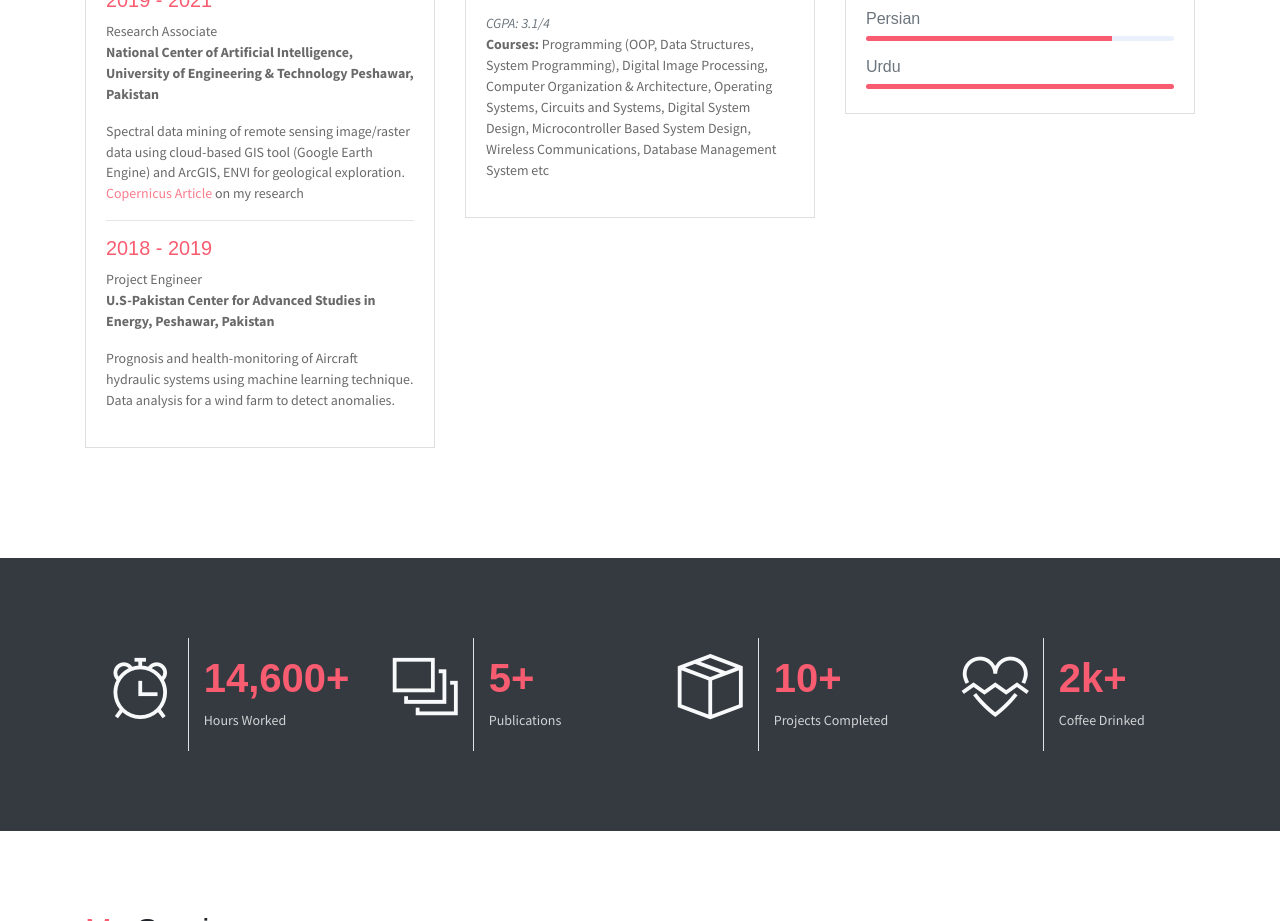
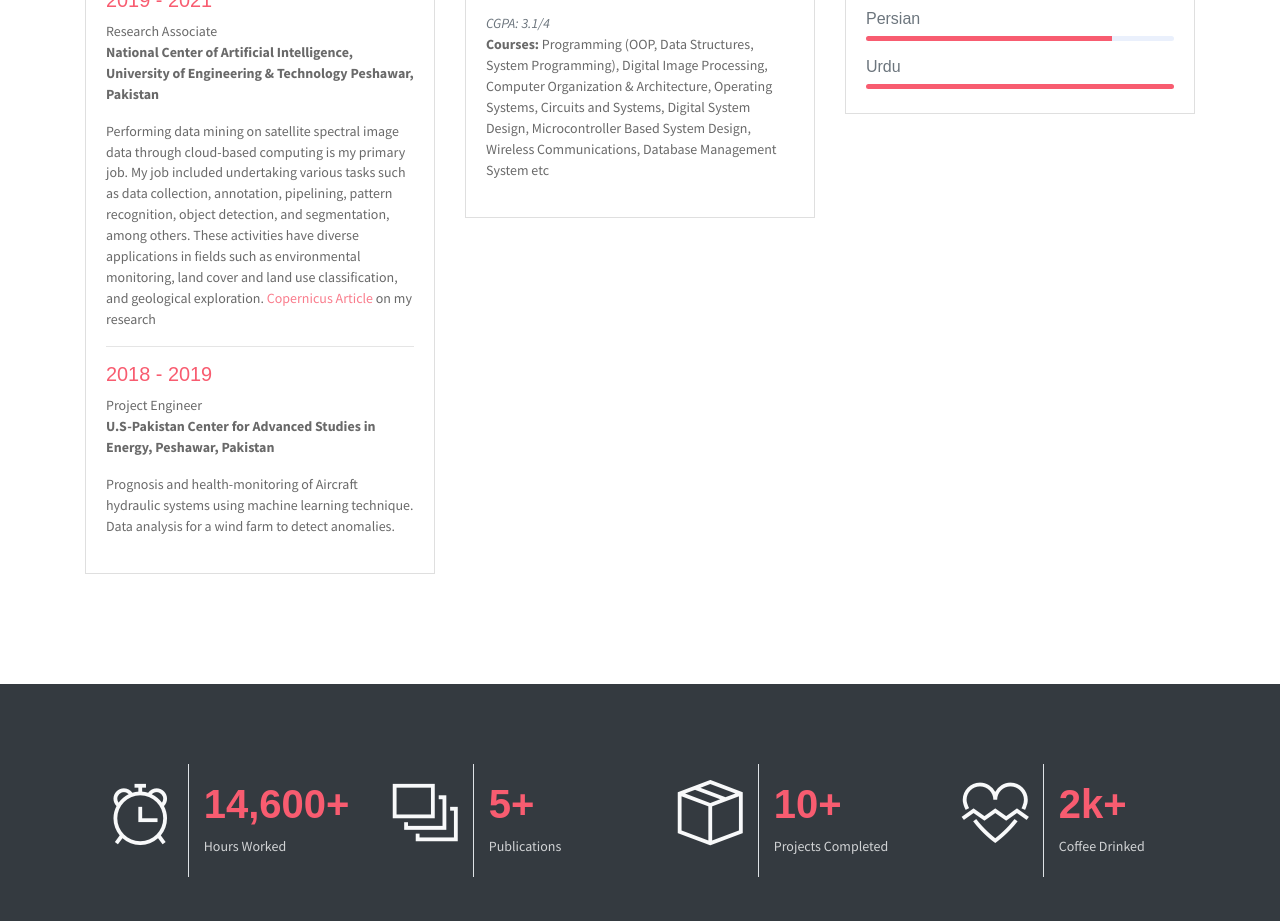
Before and after one commit to mfawadakbar/mfawadakbar.github.io, a plain HTML site: page index.html in a window 1280 px wide. Shown: the part 2106-3027 px from the top of the page. Drawn offline with Linux system fonts and the light colour scheme; some packages are replaced by stand-ins of ours.

Commit message:
Update to NCAI description

```diff
--- a/index.html
+++ b/index.html
@@ -213,9 +213,13 @@
                             <P>Research Associate <br> <b> National Center of Artificial Intelligence, University of
                                     Engineering & Technology
                                     Peshawar, Pakistan</b></P>
-                            <P class="subtitle">Spectral data
-                                mining of remote sensing image/raster data using cloud-based GIS
-                                tool (Google Earth Engine) and ArcGIS, ENVI for geological exploration. <a
+                            <P class="subtitle">Performing data mining on satellite spectral image data through
+                                cloud-based computing is my primary job. My job included undertaking various tasks such
+                                as data
+                                collection, annotation, pipelining, pattern recognition, object detection, and
+                                segmentation, among others. These activities have diverse applications in fields such as
+                                environmental monitoring, land cover and land use classification, and geological
+                                exploration. <a
                                     href="https://www.copernicus.eu/en/news/news/observer-copernicus-around-world-how-copernicus-relays-and-academy-members-leverage">Copernicus
                                     Article</a> on my research</P>
                             <hr>
```
